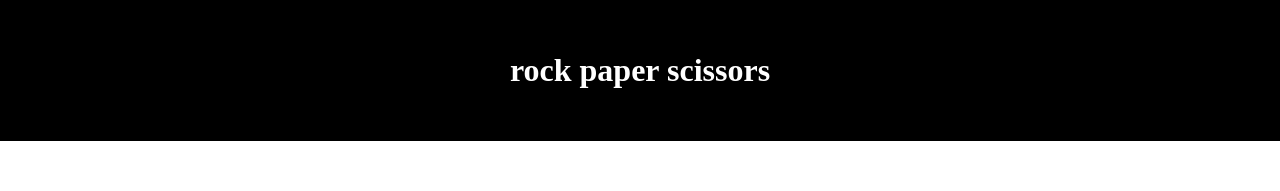
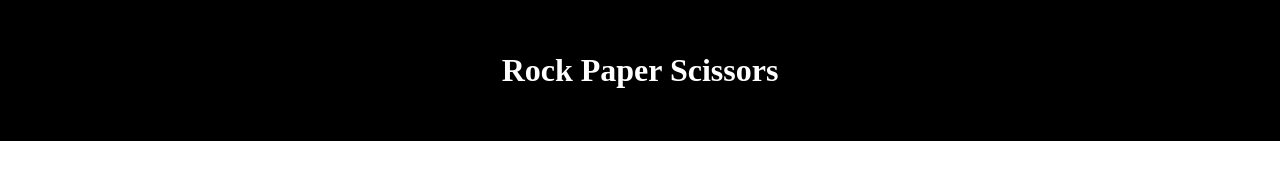
Before and after one commit to HappySR/Rock-Paper-Scissors-by-js, a plain HTML site: page index.html in a window 1280 px wide. Shown: the top 191 px of the page. Drawn offline with Linux system fonts and the light colour scheme.

Commit message:
Refined .html file

```diff
--- a/index.html
+++ b/index.html
@@ -3,14 +3,14 @@
 <head>
     <meta charset="UTF-8">
     <meta name="viewport" content="width=device-width, initial-scale=1.0">
-    <title>rock paper scissors</title>
+    <title>Rock Paper Scissors</title>
     <link rel="stylesheet" href="style.css">
 </head>
 <body>
     <main>
         <div class = "big-container">
             <div class = "sml-container">
-                <h1>rock paper scissors</h1>
+                <h1>Rock Paper Scissors</h1>
                 <div class="game">
                     <div class = "choices">
                         <div class="choice" id = "rock">
```
